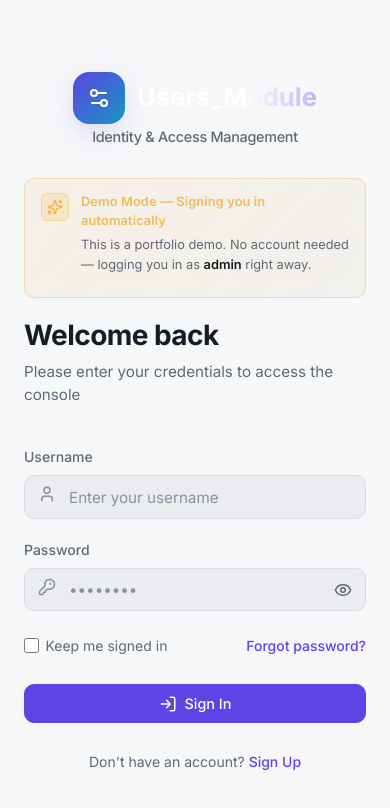
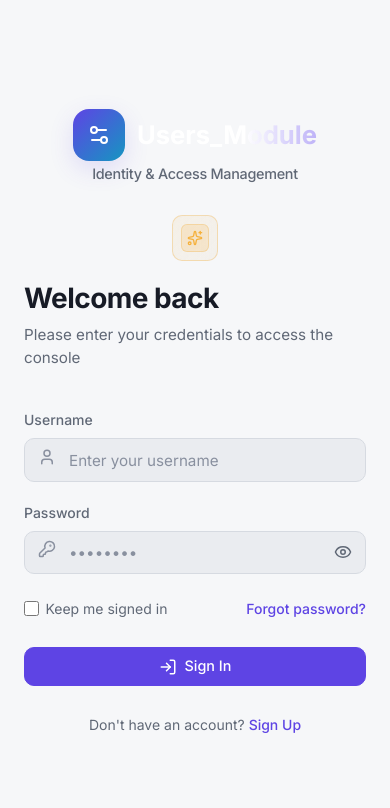
Before and after one commit to SkeyRahaman/Users-Module, a React (Vite) app in the folder FRONTEND/: page /Users-Module/login in a window 390 px wide. Shown: the top 808 px of the page. Built offline with nearby package versions, Linux system fonts and the light colour scheme; no server answers.

Commit message:
feat: collapse demo banner to icon-only on mobile

```diff
--- a/FRONTEND/src/styles/auth.css
+++ b/FRONTEND/src/styles/auth.css
@@ -416,3 +416,19 @@
 .animate-slide-down {
   animation: slideDown 0.3s ease-out both;
 }
+
+/* Mobile: icon only */
+@media (max-width: 480px) {
+  .demo-banner {
+    width: fit-content;
+    padding: 0.5rem;
+    gap: 0;
+  }
+  .demo-banner-body,
+  .demo-banner-close {
+    display: none;
+  }
+  .demo-banner-icon {
+    margin-top: 0;
+  }
+}
```
